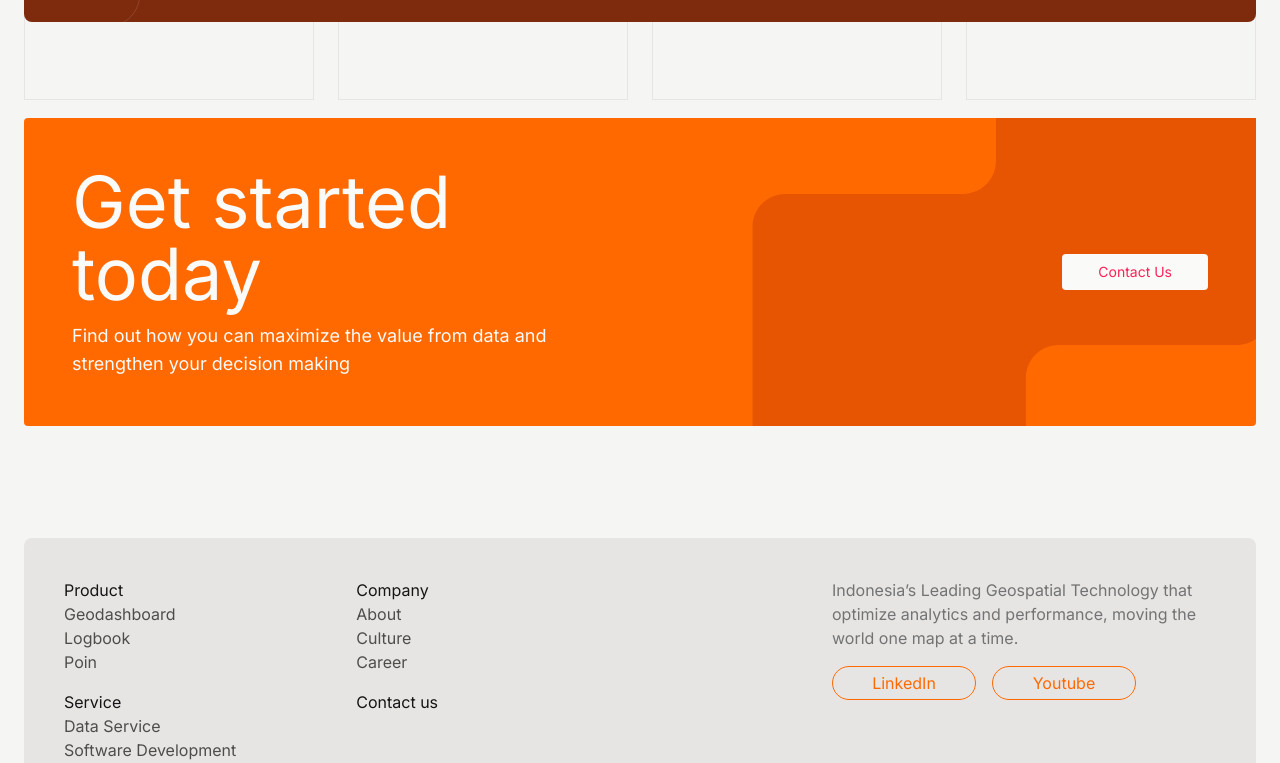
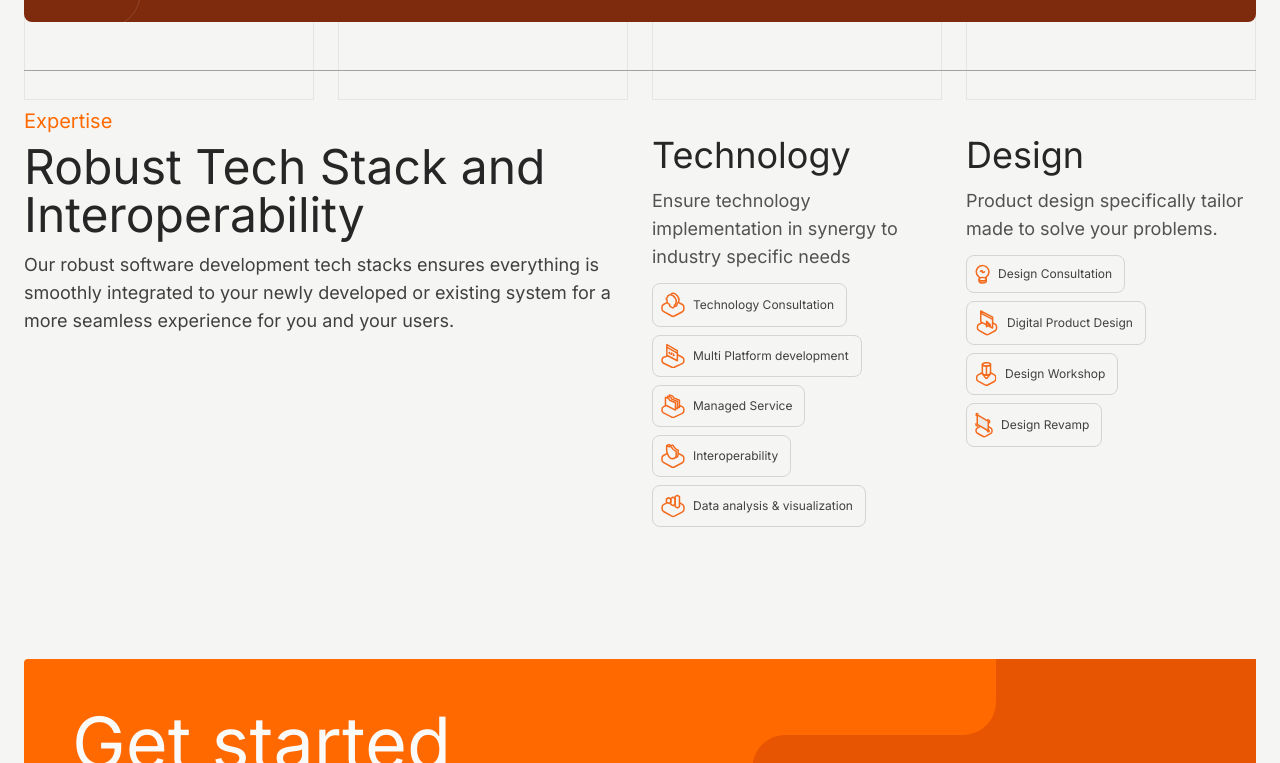
Before and after one commit to jherjati/website-2025, an Astro site: page /service in a window 1280 px wide. Shown: the part 700-1463 px from the top of the page. Built offline with nearby package versions, Linux system fonts and the light colour scheme; Astro itself is replaced by a stand-in of ours; a web font is replaced by a local one.

Commit message:
service expertise

```diff
--- /dev/null
+++ b/src/components/service/Expertise.astro
@@ -0,0 +1,70 @@
+---
+import consult from "../../assets/service/consult.svg";
+import data from "../../assets/service/data-analysis.svg";
+import interop from "../../assets/service/interoperability.svg";
+import managed from "../../assets/service/managed-service.svg";
+import platform from "../../assets/service/platform-development.svg";
+
+import consultation from "../../assets/service/consultation.svg";
+import design from "../../assets/service/design.svg";
+import revamp from "../../assets/service/revamp.svg";
+import workshop from "../../assets/service/workshop.svg";
+
+const techDes = [
+    {
+        title: "Technology",
+        description:
+            "Ensure technology implementation in synergy to industry specific needs",
+        topics: [
+            { icon: consult, label: "Technology Consultation" },
+            { icon: platform, label: "Multi Platform development" },
+            { icon: managed, label: "Managed Service" },
+            { icon: interop, label: "Interoperability" },
+            { icon: data, label: "Data analysis & visualization" },
+        ],
+    },
+    {
+        title: "Design",
+        description:
+            "Product design specifically tailor made to solve your problems.",
+        topics: [
+            { icon: consultation, label: "Design Consultation" },
+            { icon: design, label: "Digital Product Design" },
+            { icon: workshop, label: "Design Workshop" },
+            { icon: revamp, label: "Design Revamp" },
+        ],
+    },
+];
+---
+
+<section class="mx-6 my-12 py-9 border-t border-neutral-400">
+    <h6 class="text-orange-500 text-xl">Expertise</h6>
+    <div class="sm:grid grid-cols-4 gap-x-6 space-y-8 sm:space-y-0">
+        <div class="col-span-2">
+            <h3 class="text-neutral-800 text-5xl mt-2 mb-3">
+                Robust Tech Stack and Interoperability
+            </h3>
+            <p class="text-neutral-700 text-lg">
+                Our robust software development tech stacks ensures everything
+                is smoothly integrated to your newly developed or existing
+                system for a more seamless experience for you and your users.
+            </p>
+        </div>
+        {
+            techDes.map(({ title, description, topics }) => (
+                <div class="space-y-3">
+                    <h5 class="text-neutral-800 text-4xl">{title}</h5>
+                    <p class="text-neutral-600 text-lg">{description}</p>
+                    <div class="space-y-2">
+                        {topics.map(({ icon, label }) => (
+                            <div class="flex w-fit items-center border border-stone-300 rounded-lg py-2 pl-2 pr-3 space-x-2">
+                                <img src={icon.src} alt="" />
+                                <p class="text-neutral-700 text-xs">{label}</p>
+                            </div>
+                        ))}
+                    </div>
+                </div>
+            ))
+        }
+    </div>
+</section>
--- a/src/pages/service.astro
+++ b/src/pages/service.astro
@@ -1,10 +1,12 @@
 ---
 import CTA from "../components/service/CTA.astro";
+import Expertise from "../components/service/Expertise.astro";
 import Hero from "../components/service/Hero.astro";
 import Layout from "../layouts/Layout.astro";
 ---
 
 <Layout theme="light">
     <Hero />
+    <Expertise />
     <CTA />
 </Layout>
```
Also changed, not shown: src/assets/service/consult.svg (added), src/assets/service/consultation.svg (added), src/assets/service/data-analysis.svg (added), src/assets/service/design.svg (added), src/assets/service/interoperability.svg (added), src/assets/service/managed-service.svg (added), src/assets/service/platform-development.svg (added), src/assets/service/revamp.svg (added), src/assets/service/workshop.svg (added).
